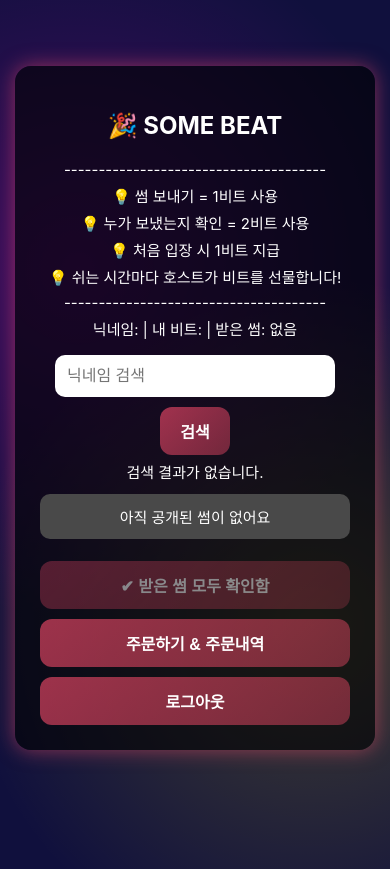
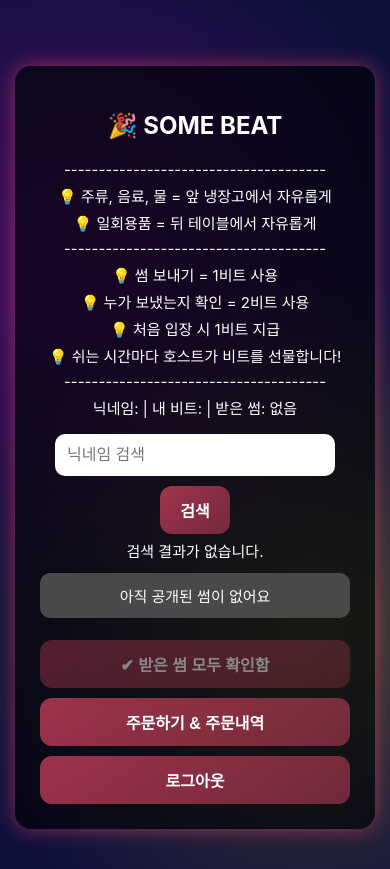
Before and after one commit to 512wony/somebeat_1.0, a Flask app: template templates/main.html in a window 390 px wide. Shown: the top 869 px of the page. Run offline with Flask 3, Linux system fonts and the light colour scheme; the template is opened without the code that fills it, so the values that code supplies are empty; some web fonts are replaced.

Commit message:
update html mobile ui

```diff
--- a/templates/main.html
+++ b/templates/main.html
@@ -10,6 +10,9 @@
 <body>
 <div class="card">
     <h2>🎉 SOME BEAT</h2>
+    <p>--------------------------------------</p>
+    <p>💡 주류, 음료, 물 = 앞 냉장고에서 자유롭게</p>
+    <p>💡 일회용품 = 뒤 테이블에서 자유롭게</p>
     <p>--------------------------------------</p>
     <p>💡 썸 보내기 = 1비트 사용</p>
     <p>💡 누가 보냈는지 확인 = 2비트 사용</p>
```
